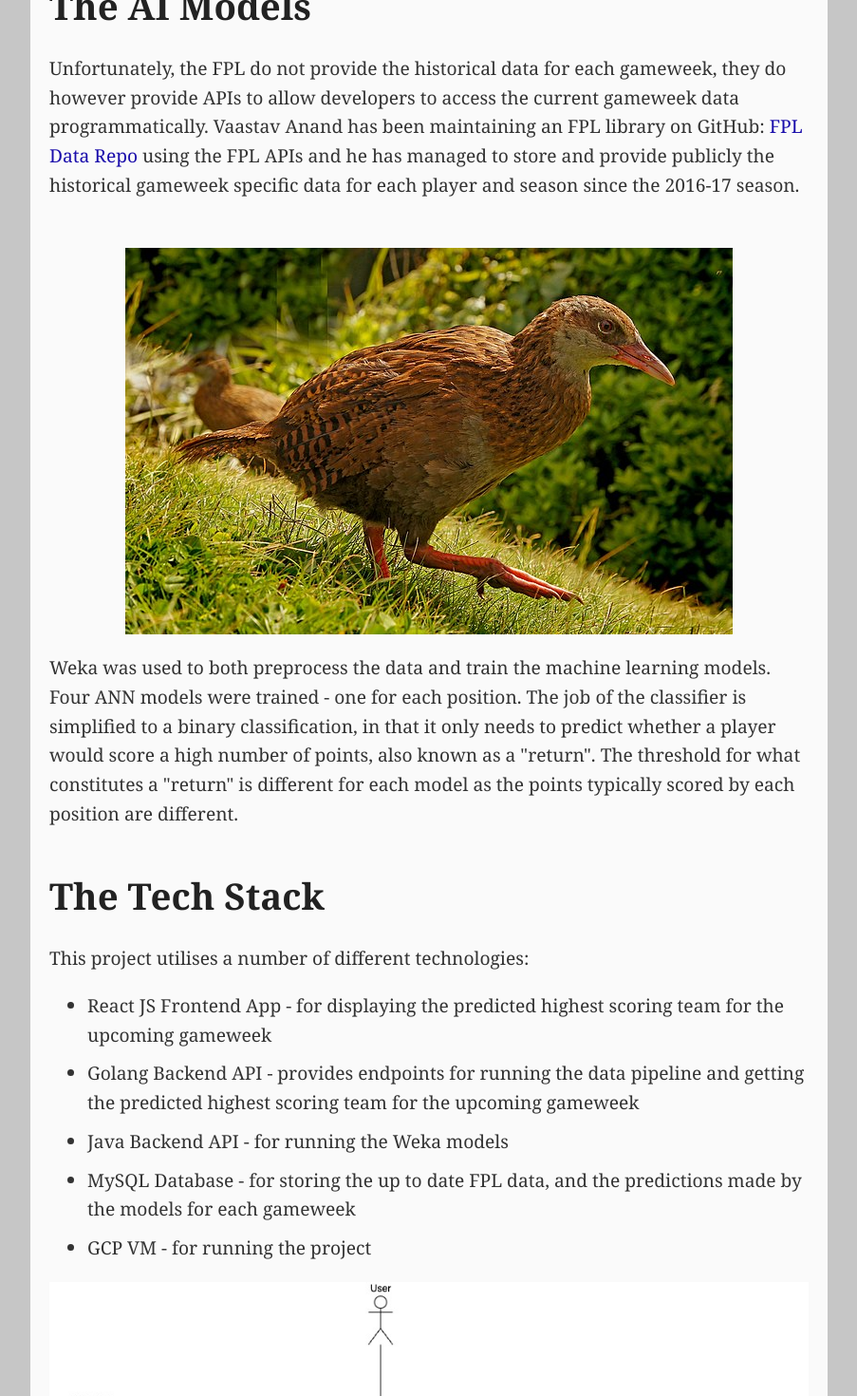
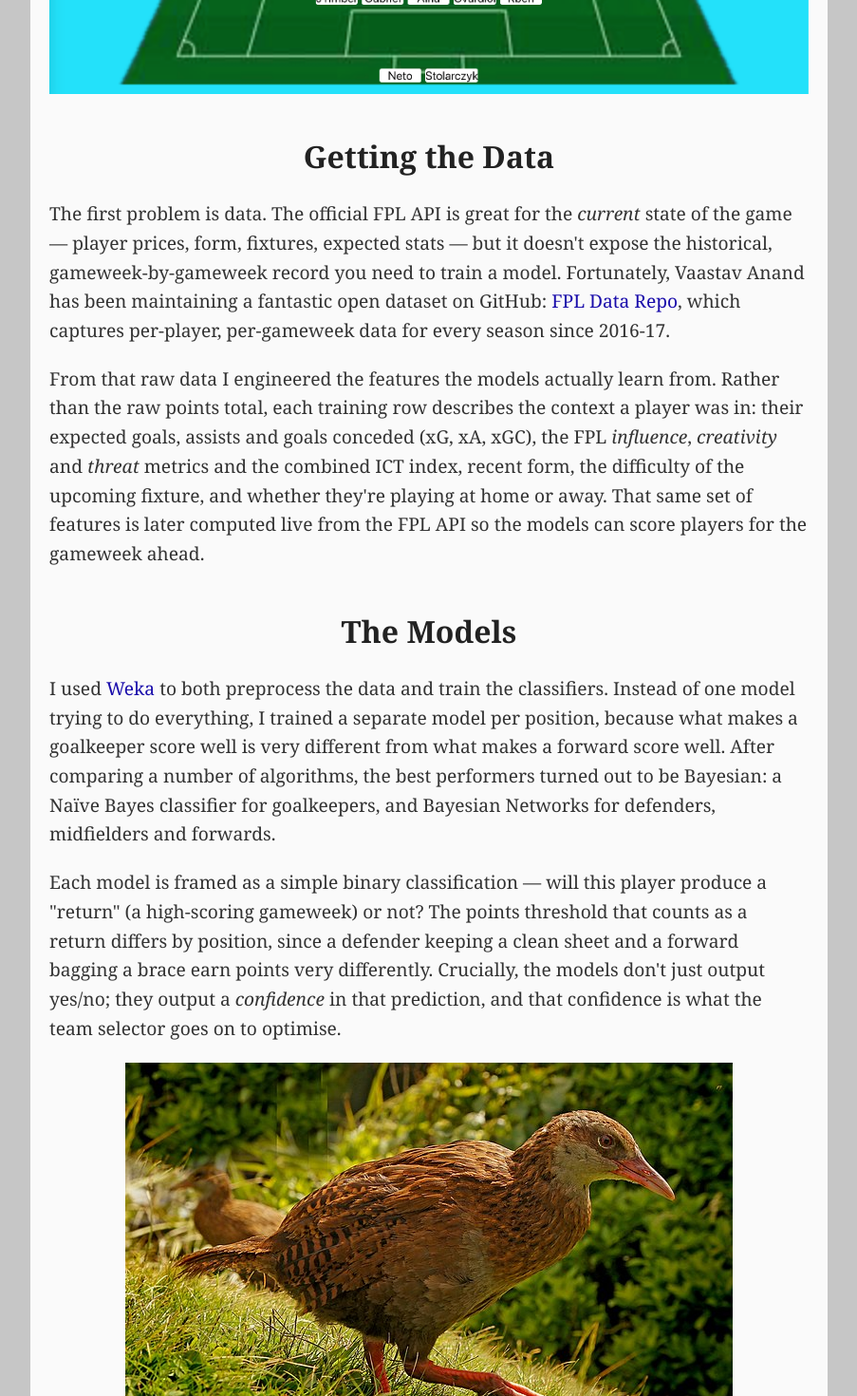
Before and after one commit to danbaulk/Blog, a React (Create React App) app: page /fpl-project in a window 1280 px wide. Shown: the part 1240-2710 px from the top of the page at 95% size, without its empty margins (188-1091 px from the left). Built offline with nearby package versions, Linux system fonts and the light colour scheme; the HTML template or start-up script is replaced by a standard one.

Commit message:
improve content

```diff
--- a/src/blogs/FPLProject.js
+++ b/src/blogs/FPLProject.js
@@ -13,55 +13,122 @@ function FPLProject() {
       <img src={fplLogo} alt="FPL Assistant Manager" className="fpl-logo"/>
       <h1>FPL Assistant Manager</h1>
       <a href="https://github.com/danbaulk/" target="_blank" rel="noopener noreferrer">GitHub Repository</a>
+
+      <h2>Intro</h2>
       <p>
-        <h2>Intro</h2>
-        This project extended the work I did for my Final Year Project in University, I've trained multiple ANN models on a large
-        historic FPL dataset and created a backend golang API which interacts with the offical FPL API to get the latest data and predict
-        the highest scoring team for the upcoming gameweek.
+        This project grew out of my Final Year Project at University. The idea is simple to state and
+        surprisingly hard to do well: each gameweek, automatically pick the Fantasy Premier League squad
+        that should score the most points. To get there I trained a set of machine learning models on a
+        large historic FPL dataset, wired them up behind a Golang backend that pulls live data from the
+        official FPL API, and put a React frontend on top that shows you the recommended team for the
+        upcoming gameweek at the click of a button.
+      </p>
+      <p>
+        It's a small distributed system, with a data pipeline, an inference service, a constraint solver,
+        and a database all working together.
+      </p>
 
       <img src={ui} alt="UI" className="ui"/>
 
-        <h2>The AI Models</h2>
-        Unfortunately, the FPL do not provide the historical data for each gameweek, they do however provide APIs to allow developers to
-        access the current gameweek data programmatically. Vaastav Anand has been maintaining an FPL library on
-        GitHub: <a href="https://github.com/vaastav/Fantasy-Premier-League" target="_blank" rel="noopener noreferrer"> FPL Data Repo</a> using
-        the FPL APIs and he has managed to store and provide publicly the historical gameweek specific data for each player and
-        season since the 2016-17 season.
-        <br/><br/>
+      <h2>Getting the Data</h2>
+      <p>
+        The first problem is data. The official FPL API is great for the <em>current</em> state of the
+        game — player prices, form, fixtures, expected stats — but it doesn't expose the historical,
+        gameweek-by-gameweek record you need to train a model. Fortunately, Vaastav Anand has been
+        maintaining a fantastic open dataset on
+        GitHub: <a href="https://github.com/vaastav/Fantasy-Premier-League" target="_blank" rel="noopener noreferrer"> FPL Data Repo</a>,
+        which captures per-player, per-gameweek data for every season since 2016‑17.
+      </p>
+      <p>
+        From that raw data I engineered the features the models actually learn from. Rather than the raw
+        points total, each training row describes the context a player was in: their expected goals,
+        assists and goals conceded (xG, xA, xGC), the FPL <em>influence</em>, <em>creativity</em> and
+        <em> threat</em> metrics and the combined ICT index, recent form, the difficulty of the upcoming
+        fixture, and whether they're playing at home or away. That same set of features is later computed
+        live from the FPL API so the models can score players for the gameweek ahead.
+      </p>
+
+      <h2>The Models</h2>
+      <p>
+        I used <a href="https://www.cs.waikato.ac.nz/ml/weka/" target="_blank" rel="noopener noreferrer">Weka</a> to
+        both preprocess the data and train the classifiers. Instead of one model trying to do everything, I
+        trained a separate model per position, because what makes a goalkeeper score well is very different
+        from what makes a forward score well. After comparing a number of algorithms, the best performers
+        turned out to be Bayesian: a Naïve Bayes classifier for goalkeepers, and Bayesian Networks for
+        defenders, midfielders and forwards.
+      </p>
+      <p>
+        Each model is framed as a simple binary classification — will this player produce a "return"
+        (a high-scoring gameweek) or not? The points threshold that counts as a return differs by position,
+        since a defender keeping a clean sheet and a forward bagging a brace earn points very differently.
+        Crucially, the models don't just output yes/no; they output a <em>confidence</em> in that prediction,
+        and that confidence is what the team selector goes on to optimise.
+      </p>
 
       <img src={weka} alt="Weka" className="weka"/>
 
-        Weka was used to both preprocess the data and train the machine learning models. Four ANN models were trained - one for each position.
-        The job of the classifier is simplified to a binary classification, in that it only needs to predict whether a player would score a
-        high number of points, also known as a "return". The threshold for what constitutes a "return" is different for each model as the points
-        typically scored by each position are different.
+      <h2>Picking the Team</h2>
+      <p>
+        Predicting individual players is only half the battle. FPL doesn't let you just buy the eleven most
+        promising players — you have to assemble a legal 15-man squad. That makes team selection a
+        constrained optimisation problem: maximise the total predicted-return confidence of your squad,
+        subject to a strict set of rules. You have a £100m budget, exactly 2 goalkeepers, 5 defenders,
+        5 midfielders and 3 forwards, no more than 3 players from any single club, and a starting eleven
+        that forms a valid formation (1 GK, at least 3 defenders, at least 3 midfielders, at least 1 forward).
+      </p>
+      <p>
+        This is a variant of the <strong>multi-dimensional knapsack problem</strong>, and the Go backend
+        solves it with a greedy heuristic. It sorts every candidate by model confidence, then makes three
+        simultaneous greedy passes — one for budget, one for the remaining position slots, and one for the
+        per-club limit — and picks the players that satisfy all three constraints at once. When the greedy
+        approach paints itself into a corner and can't make a legal pick, it backtracks: it randomly drops a
+        player from the squad, frees up their budget, slot and club allowance, and tries again. It keeps
+        going until a full, valid 15-man squad is assembled.
+      </p>
+      <p>
+        There's one nice piece of football-specific domain handling here too. In "double" and "triple"
+        gameweeks a team plays more than once, so a single player can have multiple fixtures. The selector
+        sums a player's confidence across all of their fixtures in that gameweek before optimising, which
+        naturally biases the squad towards players with extra opportunities to score — exactly what an
+        experienced FPL manager would do.
+      </p>
 
       <h2>The Tech Stack</h2>
-        This project utilises a number of different technologies:
-
+      <p>
+        Under the hood this is four cooperating services rather than a single app, each picked for the job
+        it's best at:
+      </p>
       <ul>
-          <li>React JS Frontend App - for displaying the predicted highest scoring team for the upcoming gameweek</li>
-          <li>Golang Backend API - provides endpoints for running the data pipeline and getting the predicted highest scoring team for the
-            upcoming gameweek</li>
-          <li>Java Backend API - for running the Weka models</li>
-          <li>MySQL Database - for storing the up to date FPL data, and the predictions made by the models for each gameweek</li>
-          <li>GCP VM - for running the project</li>
+        <li><strong>React frontend</strong> — displays the recommended squad on a pitch and lets you trigger a refresh for the upcoming gameweek.</li>
+        <li><strong>Golang backend API</strong> — the orchestrator. It talks to the official FPL API, drives the data pipeline, calls the prediction service and runs the team selector.</li>
+        <li><strong>Java / Spring Boot service</strong> — wraps the trained Weka models behind an HTTP interface, converting incoming data to Weka's ARFF format and returning predictions with confidence scores.</li>
+        <li><strong>MySQL database</strong> — stores the up-to-date FPL data and the predictions generated for each gameweek.</li>
       </ul>
+      <p>
+        The flow ties them together into a pipeline: the Go service fetches the latest gameweek data and
+        stores it, asks the Java service to score every player (one call per position), writes those
+        predictions back to the database, and finally runs the knapsack selector over them to build the
+        team. The whole thing is containerised with Docker and runs on a GCP virtual machine.
+      </p>
 
       <img src={architecture} alt="Architecture" className="architecture"/>
 
       <h2>How to Run the Project</h2>
-        In order to run this project, you will need to complete a few prerequisites. Firstly, you will need Docker and MySQL installed on the
-        machine you want to run the project on. Next, clone the FPL repos from my
-        GitHub: <a href="https://github.com/danbaulk/" target="_blank" rel="noopener noreferrer">GitHub Repository</a> and follow the
-        instructions in the README.md files in each of the repos on how to build some local images.
-
-        The final step to get the components running together is to create a docker-compose file.
+      <p>
+        To run it yourself you'll need Docker and MySQL installed on the host machine. Clone the FPL repos
+        from my
+        GitHub: <a href="https://github.com/danbaulk/" target="_blank" rel="noopener noreferrer">GitHub Repository</a> and
+        follow the README in each repo to build the local images. The last step is to wire the services
+        together with a docker-compose file so the frontend, Go API, Java predictor and database all start
+        up and talk to one another.
+      </p>
 
       <h2>The Future</h2>
-        This was a great project for experimenting with different technologies and learning how to integrate them together. I would like to
-        continue to work on this project and improve the accuracy of the models. I would also like to add more features to the frontend app
-        and improve upon the styling of it.
+      <p>
+        This was a brilliant project for experimenting with a stack of different technologies and learning
+        how to integrate them into one coherent system. There's plenty I'd still like to do: improving the
+        accuracy of the models (and revisiting the feature engineering and algorithm choices behind them),
+        adding more features to the frontend, and giving the whole thing a proper visual polish.
       </p>
     </div>
   );
```
Lines whose indentation alone changed are shown as unchanged.
